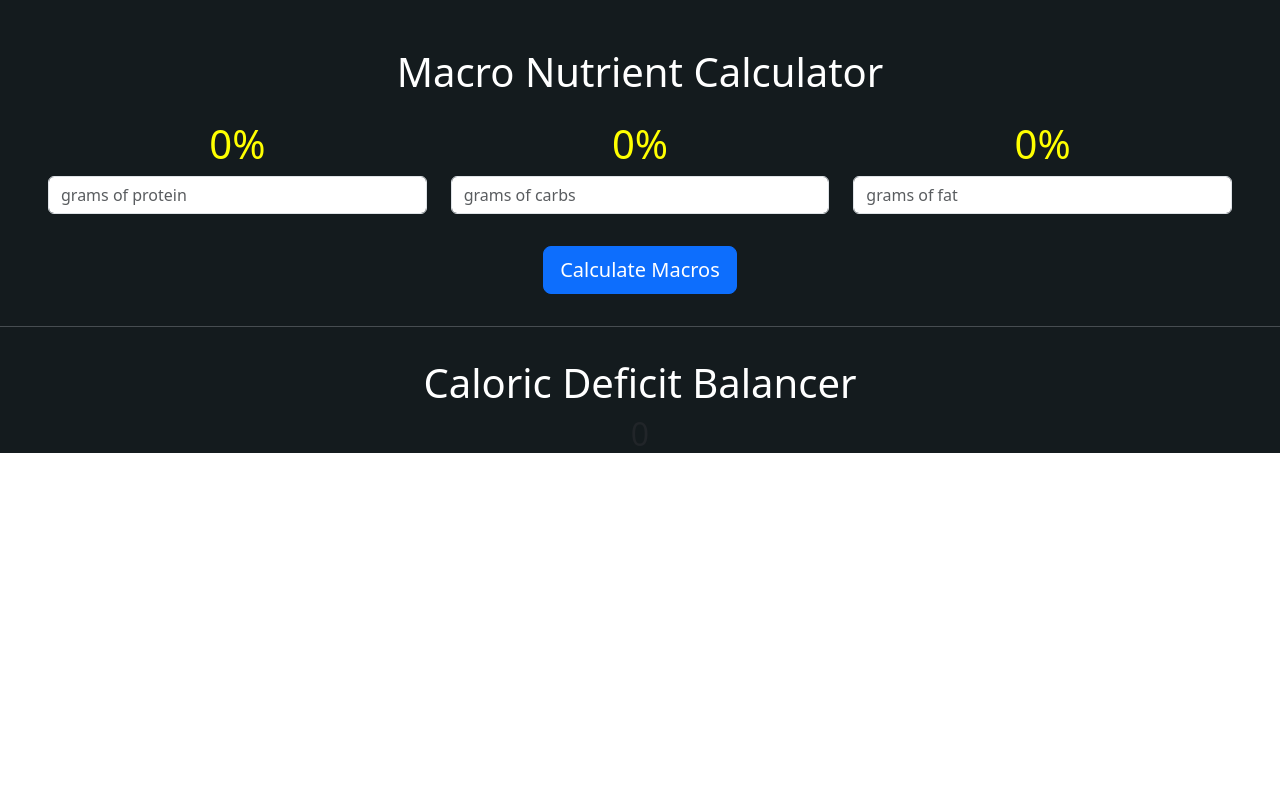
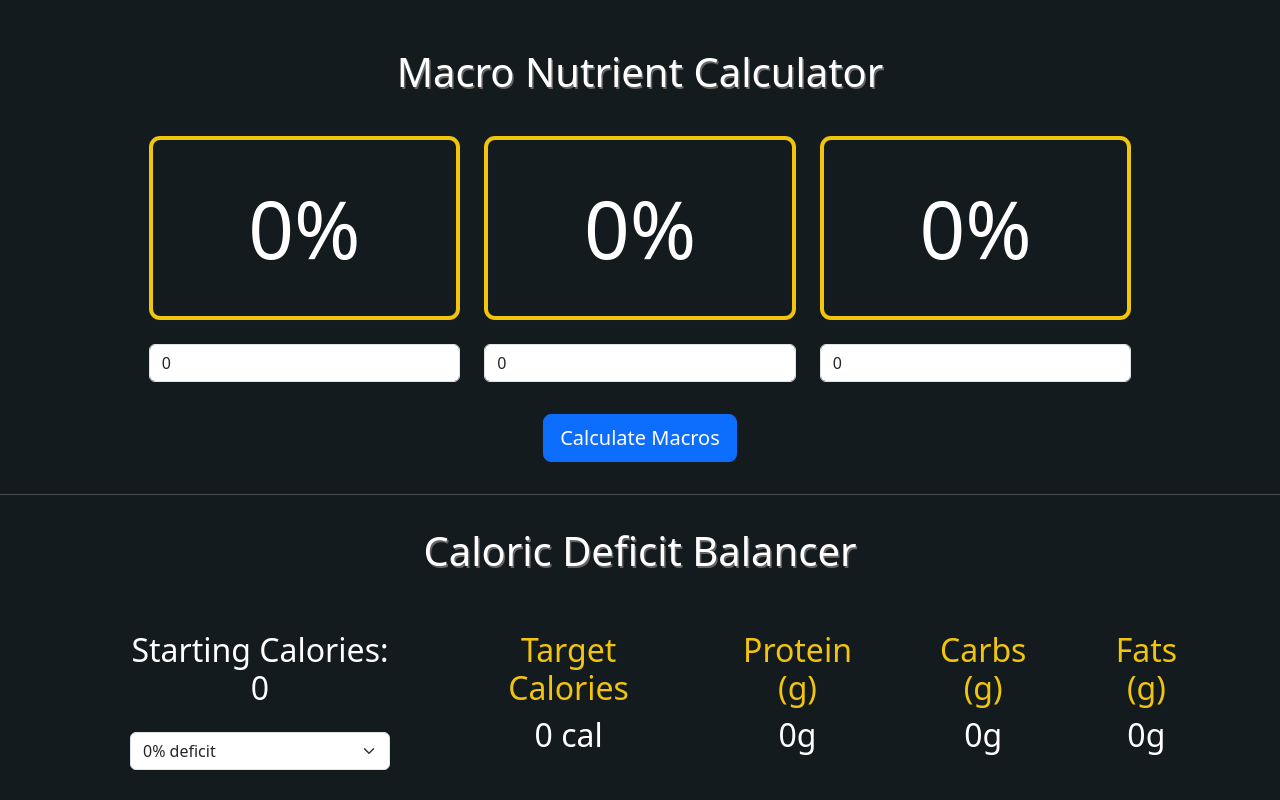
Before and after one commit to lbuthman/macro-balancer, a React (Create React App) app: page / in a window 1280 px wide. Built offline with nearby package versions, Linux system fonts and the light colour scheme.

Commit message:
first complete version - undeployed

```diff
--- a/src/App.css
+++ b/src/App.css
@@ -1,14 +1,28 @@
-.App {
+.app {
     text-align: center;
     background-color: #141B1E;
+    min-height: 100vh;
 }
 
-.App-header {
-    min-height: 100vh;
-    display: flex;
-    flex-direction: column;
-    align-items: center;
-    justify-content: center;
-    font-size: calc(10px + 2vmin);
-    color: white;
+.brand-yellow {
+    color: #F1C40E;
 }
+
+.jean-blue {
+    color: #427083;
+}
+
+.drop-shadow {
+    text-shadow: 1.5px 1.5px #646464;
+}
+
+.frame {
+    border: 4px solid #F1C40E;
+    border-radius: 11px;
+    padding-top: 40px;
+    padding-bottom: 40px;
+}
+
+.big-number {
+    font-size: 5em;
+}
--- a/src/App.js
+++ b/src/App.js
@@ -3,19 +3,20 @@ import './App.css';
 import './MacroCalculator';
 import MacroCalculator from "./MacroCalculator";
 import { useState } from 'react';
+import DeficitBalancer from "./DeficitBalancer";
 
 function App() {
     const [startingCalories, setStartingCalories] = useState(0);
 
     return (
-        <div className="App">
-            <h1 className="pt-5 text-white">Macro Nutrient Calculator</h1>
+        <div className="app">
+            <h1 className="pt-5 pb-3 text-white drop-shadow">Macro Nutrient Calculator</h1>
             <MacroCalculator setStartingCalories={setStartingCalories}/>
 
             <hr className="border-top my-3"/>
 
-            <h1 className="pt-3 text-white">Caloric Deficit Balancer</h1>
-            <h2>{startingCalories}</h2>
+            <h1 className="pt-3 text-white drop-shadow">Caloric Deficit Balancer</h1>
+            <DeficitBalancer startingCalories={startingCalories}/>
         </div>
     );
 }
--- a/src/DeficitBalancer.js
+++ b/src/DeficitBalancer.js
@@ -0,0 +1,75 @@
+import {Container} from "react-bootstrap";
+import Row from 'react-bootstrap/Row';
+import Col from 'react-bootstrap/Col';
+import {Stack} from "react-bootstrap";
+import Form from 'react-bootstrap/Form';
+import { useState, useEffect } from 'react';
+import './App.css';
+
+function DeficitBalancer({startingCalories}) {
+    const [targetCalories, setTargetCalories] = useState(0);
+    const [targetProtein, setTargetProtein] = useState(0);
+    const [targetCarbs, setTargetCarbs] = useState(0);
+    const [targetFats, setTargetFats] = useState(0);
+
+    useEffect(() => {
+        const deficit = 0;
+        const calories = Number(startingCalories);
+        const targetCalories = Math.round(calories - (calories * deficit));
+        setTargetCalories(targetCalories);
+        setTargetProtein(Math.round((targetCalories * .3) / 4));
+        setTargetCarbs(Math.round((targetCalories * .4) / 4));
+        setTargetFats(Math.round((targetCalories * .3) / 9));
+    }, [startingCalories]);
+
+    return (
+        <Container>
+            <Row className="pt-5">
+                <Col lg="4">
+                    <Stack className="px-5">
+                        <h2 className="pb-3 text-white">Starting Calories: {startingCalories}</h2>
+                        <Form.Select aria-label="Default select example"
+                                     onChange={(e) => {
+                                         const deficit = Number(e.target.value);
+                                         const calories = Number(startingCalories);
+                                         const targetCalories = Math.round(calories - (calories * deficit));
+                                         setTargetCalories(targetCalories);
+                                         setTargetProtein(Math.round((targetCalories * .3) / 4));
+                                         setTargetCarbs(Math.round((targetCalories * .4) / 4));
+                                         setTargetFats(Math.round((targetCalories * .3) / 9));
+                                     }}>
+                            <option value={0}>0% deficit</option>
+                            <option value={.1}>10% deficit</option>
+                            <option value={.15}>15% deficit</option>
+                            <option value={.2}>20% deficit</option>
+                            <option value={.25}>25% deficit</option>
+                            <option value={.3}>30% deficit</option>
+                        </Form.Select>
+                    </Stack>
+                </Col>
+                <Col>
+                    <Stack direction="horizontal" gap={5} className="text-white">
+                        <Stack>
+                            <h2 className="brand-yellow">Target Calories</h2>
+                            <h2>{targetCalories} cal</h2>
+                        </Stack>
+                        <Stack>
+                            <h2 className="brand-yellow">Protein (g)</h2>
+                            <h2>{targetProtein}g</h2>
+                        </Stack>
+                        <Stack>
+                            <h2 className="brand-yellow">Carbs (g)</h2>
+                            <h2>{targetCarbs}g</h2>
+                        </Stack>
+                        <Stack>
+                            <h2 className="brand-yellow">Fats (g)</h2>
+                            <h2>{targetFats}g</h2>
+                        </Stack>
+                    </Stack>
+                </Col>
+            </Row>
+        </Container>
+    );
+}
+
+export default DeficitBalancer;
--- a/src/MacroCalculator.js
+++ b/src/MacroCalculator.js
@@ -1,3 +1,4 @@
+import './App.css';
 import Form from 'react-bootstrap/Form';
 import Col from 'react-bootstrap/Col';
 import Row from 'react-bootstrap/Row';
@@ -9,83 +10,102 @@ function MacroCalculator({setStartingCalories}) {
     const [carbPercentage, setCarbPercentage] = useState('0%');
     const [fatPercentage, setFatPercentage] = useState('0%');
 
-    const [gramsOfProtein, setGramsOfProtein] = useState();
-    const [gramsOfCarbs, setGramsOfCarbs] = useState();
-    const [gramsOfFat, setGramsOfFat] = useState();
-    let yellow = '#FFFF00';
+    const [gramsOfProtein, setGramsOfProtein] = useState(0);
+    const [gramsOfCarbs, setGramsOfCarbs] = useState(0);
+    const [gramsOfFat, setGramsOfFat] = useState(0);
+
+    const [proteinColor, setProteinColor] = useState('white');
+    const [carbColor, setCarbColor] = useState('white');
+    const [fatColor, setFatColor] = useState('white')
 
     return (
         <Form className="px-5 pt-3">
             <Row className="mb-3">
+                <Col lg="1"></Col>
                 <Col>
-                    <h1 style={{color: yellow}}>{proteinPercentage}</h1>
+                    <h1 className="frame mb-4 big-number" style={{color: proteinColor}}>{proteinPercentage}</h1>
                     <Form.Group controlId="grams-of-protein">
                         <Form.Control type="number"
                                       placeholder="grams of protein"
                                       value={gramsOfProtein}
+                                      onFocus={(event) => {event.target.select()}}
                                       onChange = {(event) => {
-                                          setGramsOfProtein(Number(event.target.value));
+                                          setGramsOfProtein(parseInt(event.target.value));
                                       }}
                         />
                     </Form.Group>
                 </Col>
                 <Col>
-                    <Col>
-                        <h1 style={{color: yellow}}>{carbPercentage}</h1>
+                    <h1 className="frame mb-4 big-number" style={{color: carbColor}}>{carbPercentage}</h1>
                     <Form.Group controlId="grams-of-carbs">
                         <Form.Control type="number"
                                       placeholder="grams of carbs"
                                       value={gramsOfCarbs}
-                                          onChange = {(event) => {
+                                      onChange={(event) => {
                                           setGramsOfCarbs(Number(event.target.value));
                                       }}
                         />
                     </Form.Group>
                 </Col>
-                </Col>
                 <Col>
-                    <Col>
-                        <h1 style={{color: yellow}}>{fatPercentage}</h1>
+                    <h1 className="frame mb-4 big-number" style={{color: fatColor}}>{fatPercentage}</h1>
                     <Form.Group controlId="grams-of-fat">
                         <Form.Control type="number"
                                       placeholder="grams of fat"
                                       value={gramsOfFat}
-                                          onChange = {(event) => {
+                                      onChange={(event) => {
                                           setGramsOfFat(Number(event.target.value));
                                       }}
                         />
                     </Form.Group>
                 </Col>
-                </Col>
+                <Col lg="1"></Col>
             </Row>
             <Button size="lg"
-                    className="m-3"
+                    className="m-3 jean-blue text-white"
                     onClick={() => {
-                if (allValuesHaveBeenSet(gramsOfProtein, gramsOfCarbs, gramsOfFat)) {
                         const proteinCalories = gramsOfProtein * 4;
                         const carbCalories = gramsOfCarbs * 4;
                         const fatCalories = gramsOfFat * 9;
                         const totalCalories = proteinCalories + carbCalories + fatCalories;
 
-                    setProteinPercentage(formatPercentage(proteinCalories, totalCalories));
-                    setCarbPercentage(formatPercentage(carbCalories, totalCalories));
-                    setFatPercentage(formatPercentage(fatCalories, totalCalories));
+                        const proteinPercent = calculatePercent(proteinCalories, totalCalories);
+                        const carbPercent = calculatePercent(carbCalories, totalCalories);
+                        const fatPercent = calculatePercent(fatCalories, totalCalories);
+
+                        setProteinPercentage(formatPercentage(proteinPercent));
+                        setCarbPercentage(formatPercentage(carbPercent));
+                        setFatPercentage(formatPercentage(fatPercent));
                         setStartingCalories(totalCalories);
+
+                        setProteinColor(calculateColor(30, proteinPercent));
+                        setCarbColor(calculateColor(40, carbPercent));
+                        setFatColor(calculateColor(30, fatPercent));
                     }
-            }}>Calculate Macros</Button>
+            }>Calculate Macros</Button>
         </Form>
     );
 }
 
-function allValuesHaveBeenSet(gramsOfProtein, gramsOfCarbs, gramsOfFat) {
-    return gramsOfProtein !== undefined && gramsOfProtein != null &&
-        gramsOfCarbs !== undefined && gramsOfCarbs != null &&
-        gramsOfFat !== undefined && gramsOfFat != null;
+function calculatePercent(part, total) {
+    const percentage = part / total * 100;
+    return Math.round(percentage)
 }
 
-function formatPercentage(part, total) {
-    const percentage = part / total * 100;
-    return Math.round(percentage) + '%';
+function formatPercentage(percentage) {
+    return percentage + '%';
+}
+
+function calculateColor(expected, actual) {
+    if (actual <= (expected + 3) && actual >= (expected - 3)) {
+        return 'green';
+    }
+    else if (actual <= (expected + 5) && actual >= (expected - 5)) {
+        return 'yellow';
+    }
+    else {
+        return 'red';
+    }
 }
 
 export default MacroCalculator;
```
Lines whose indentation alone changed are shown as unchanged.
